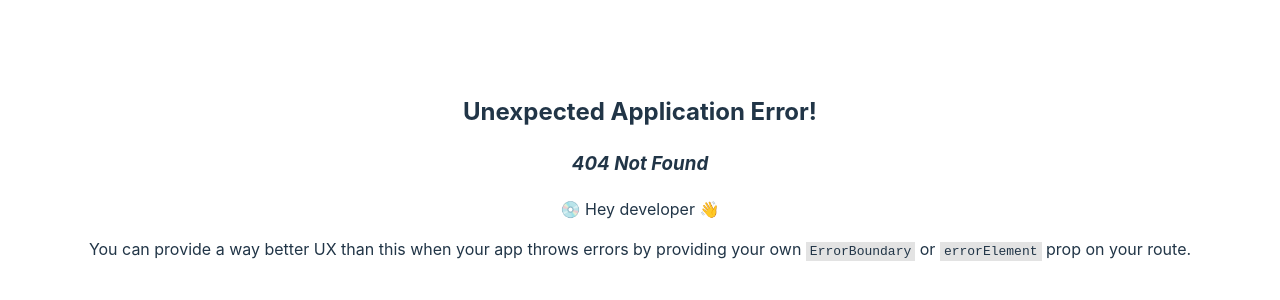
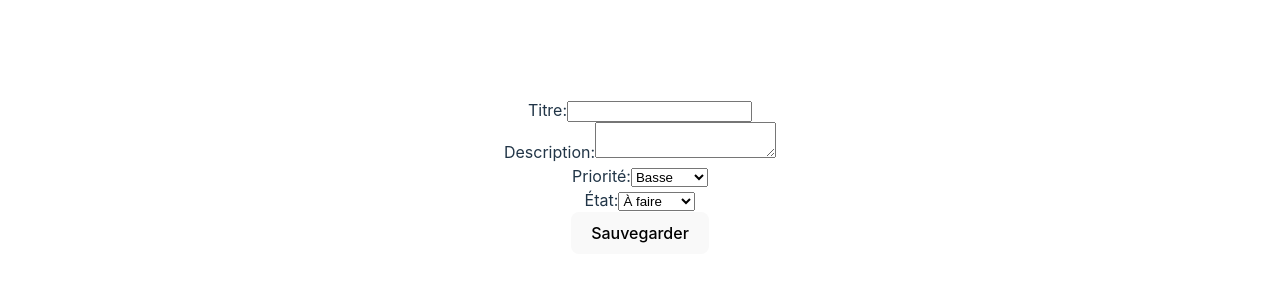
Before and after one commit to mohcine-ynov/board, a React (Vite) app in the folder Board/: page /tasks in a window 1280 px wide. Before the commit this address had no page. Shown: the part 224-524 px from the top of the page. Built offline with nearby package versions, Linux system fonts and the light colour scheme.

Commit message:
we can create a task

```diff
--- a/Board/src/App.tsx
+++ b/Board/src/App.tsx
@@ -8,6 +8,7 @@ import {
   createBrowserRouter,
   RouterProvider,
 } from "react-router-dom";
+import TaskForm from './components/taskForm/TaskForm';
 
 function App() {
   const router = createBrowserRouter([
@@ -22,6 +23,10 @@ function App() {
     {
       path: "/register",
       element: <Register />,
+    },
+    {
+      path: "/tasks",
+      element: <TaskForm />,
     }
   ]);
 
--- /dev/null
+++ b/Board/src/components/taskForm/TaskForm.tsx
@@ -0,0 +1,103 @@
+import axios from 'axios';
+import React, { useState } from 'react';
+
+function TaskForm() {
+  const [formData, setFormData] = useState({
+    title: '',
+    description: '',
+    priority: 'Basse',
+    state: 'À faire',
+  });
+
+  const handleChange = (e) => {
+    const { name, value } = e.target;
+    setFormData({
+      ...formData,
+      [name]: value,
+    });
+  };
+
+  const handleSubmit = () => {
+    // Construire un objet avec les mêmes clés que dans l'exemple de Postman
+    const taskData = {
+      data: {
+        title: formData.title,
+        description: formData.description,
+        priority: formData.priority,
+        state: formData.state,
+      }
+    };
+
+    // Effectuer la requête POST vers l'API en utilisant Axios
+    axios.post('http://10.31.34.17:1337/api/tasks', taskData, {
+      headers: {
+        'Content-Type': 'application/json',
+      }
+    })
+    .then((response) => {
+      console.log('Tâche créée avec succès', response.data);
+    })
+    .catch((error) => {
+      console.error('Erreur lors de la création de la tâche', error);
+    });
+  };
+
+  return (
+    <form>
+      <label>
+        Titre:
+        <input
+          type="text"
+          name="title"
+          value={formData.title}
+          onChange={handleChange}
+        />
+      </label>
+      <br />
+
+      <label>
+        Description:
+        <textarea
+          name="description"
+          value={formData.description}
+          onChange={handleChange}
+        />
+      </label>
+      <br />
+
+      <label>
+        Priorité:
+        <select
+          name="priority"
+          value={formData.priority}
+          onChange={handleChange}
+        >
+          <option value="Basse">Basse</option>
+          <option value="Moyenne">Moyenne</option>
+          <option value="Haute">Haute</option>
+        </select>
+      </label>
+      <br />
+
+      <label>
+        État:
+        <select
+          name="state"
+          value={formData.state}
+          onChange={handleChange}
+        >
+          <option value="À faire">À faire</option>
+          <option value="En cours">En cours</option>
+          <option value="Terminée">Terminée</option>
+        </select>
+      </label>
+      <br />
+
+      <button type="button" onClick={handleSubmit}>
+        Sauvegarder
+      </button>
+    </form>
+  );
+}
+
+export default TaskForm;
```
